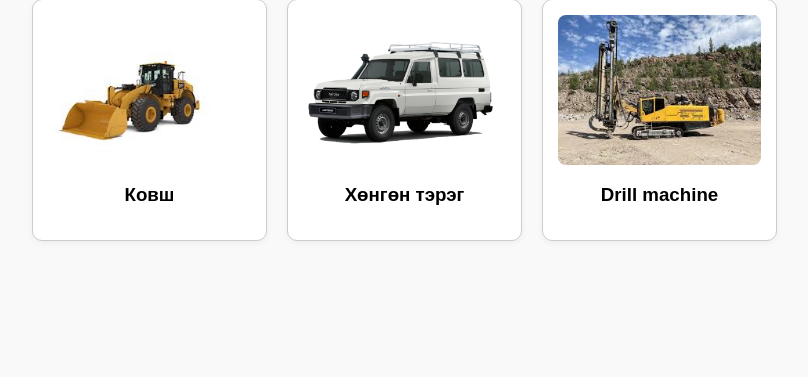
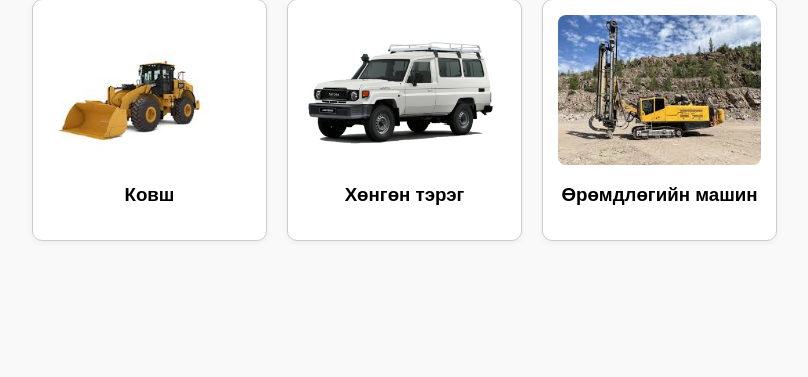
Before and after one commit to Munkhochir69/myproject, a Flask app: page / in a window 1280 px wide. Shown: the part 391-768 px from the top of the page, without its empty margins (108-916 px from the left). Run offline with Flask 3, Linux system fonts and the light colour scheme.

Commit message:
Update index.html

```diff
--- a/templates/index.html
+++ b/templates/index.html
@@ -82,7 +82,7 @@
       </a>
       <a class="tech-card" href="/form/Drill">
         <img src="/static/Drill.jpg" alt="Drill" />
-        <h3>Drill machine</h3>
+        <h3>Өрөмдлөгийн машин</h3>
       </a>
     </div>
   </body>
```
